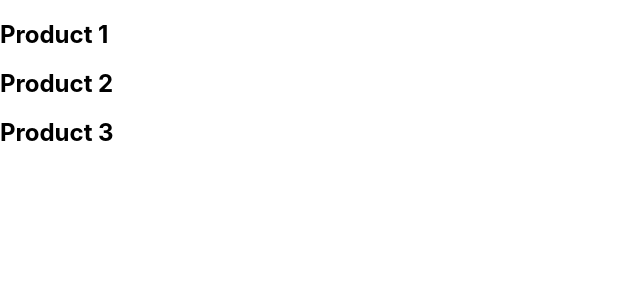
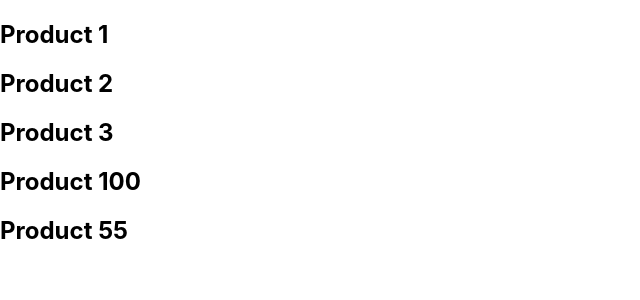
Before and after one commit to atinderbirsin/next-js, a Next.js app: page /product in a window 1280 px wide. Shown: the top 300 px of the page, without its empty margins (0-640 px from the left). Built offline with nearby package versions, Linux system fonts and the light colour scheme.

Commit message:
Link component navigation

```diff
--- a/pages/product/index.js
+++ b/pages/product/index.js
@@ -1,11 +1,35 @@
+import Link from 'next/link';
+
 function Product() {
+  const createLink = (id) => {
     return (
-        <>
-            <h2>Product 1</h2>
-            <h2>Product 2</h2>
-            <h2>Product 3</h2>
-        </>
-    )
-};
+      <Link href={`/product/${id}`}>
+        <a>Product {id}</a>
+      </Link>
+    );
+  };
+
+  return (
+    <>
+      <h2>
+        <Link href="/product/1">
+          <a>Product 1</a>
+        </Link>
+      </h2>
+      <h2>
+        <Link href="/product/2">
+          <a>Product 2</a>
+        </Link>
+      </h2>
+      <h2>
+        <Link href="/product/3">
+          <a>Product 3</a>
+        </Link>
+      </h2>
+      <h2>{createLink(100)}</h2>
+      <h2>{createLink(55)}</h2>
+    </>
+  );
+}
 
 export default Product;
```
Also changed, not shown: pages/index.js (+14 -2 lines), 1 other file (tests, documents, lock files or other folders).
